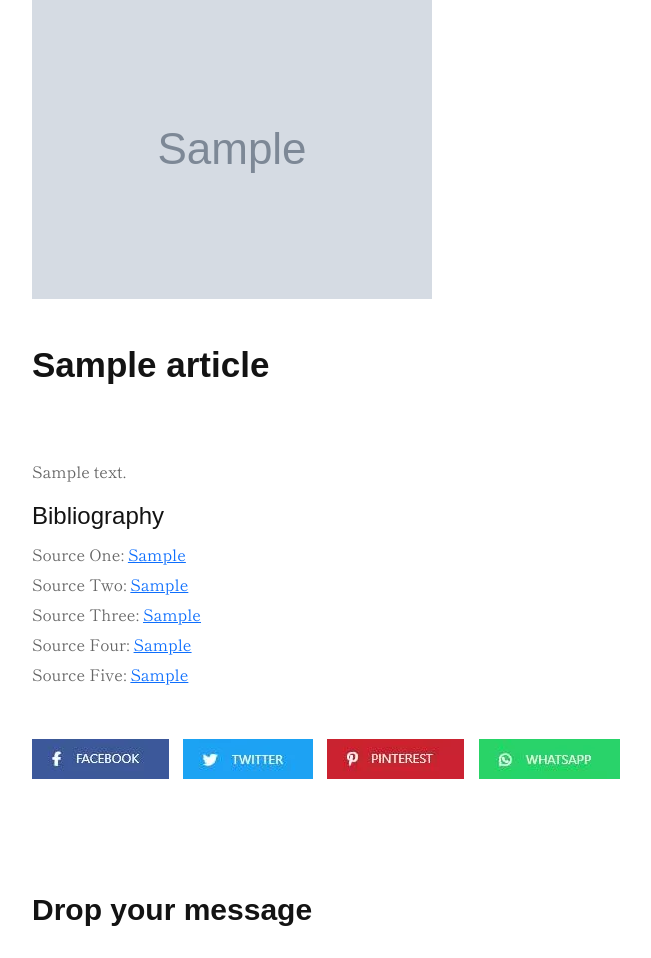
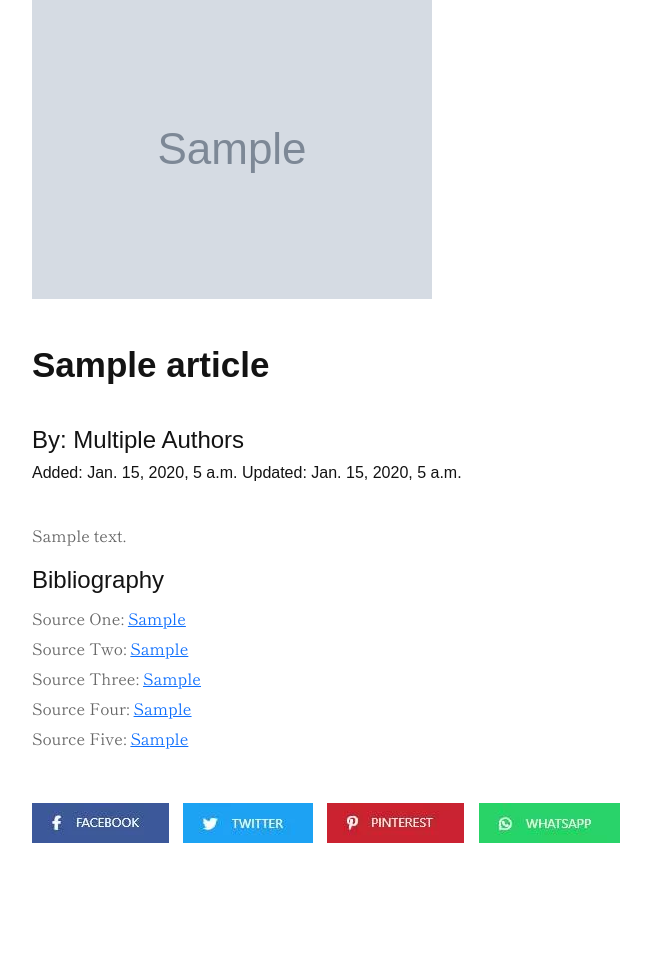
Before and after one commit to dumrich/factoid, a Django app: template articles/templates/articles/post_details.html in a window 1280 px wide. Shown: the part 289-1247 px from the top of the page, without its empty margins (50-701 px from the left). Run offline with Django 4.2, Linux system fonts and the light colour scheme; the template is opened without the code that fills it: values that come from a table or form of the project are taken from there, others are empty; tables that the repository leaves empty hold one stand-in row (values such as "Sample post"); grey boxes marked "Sample" are stand-in pictures; some libraries are stand-ins or nearby versions; some web fonts are replaced.

Commit message:
Added date uploaded and updated

```diff
--- a/articles/templates/articles/post_details.html
+++ b/articles/templates/articles/post_details.html
@@ -26,6 +26,18 @@
 <div class="col-lg-8">
 <div class="about-details-cap">
 <h2>{{article.title}}</h2>
+</div>
+</div>
+
+<div class="col-lg-8">
+<div class="about-details-cap">
+<h4>By: Multiple Authors</h2>
+</div>
+</div>
+
+<div class="col-lg-8">
+<div class="about-details-cap">
+<h6>Added: {{ article.date_added }} Updated: {{ article.date_updated }}</h6>
 </div>
 </div>
 
```
